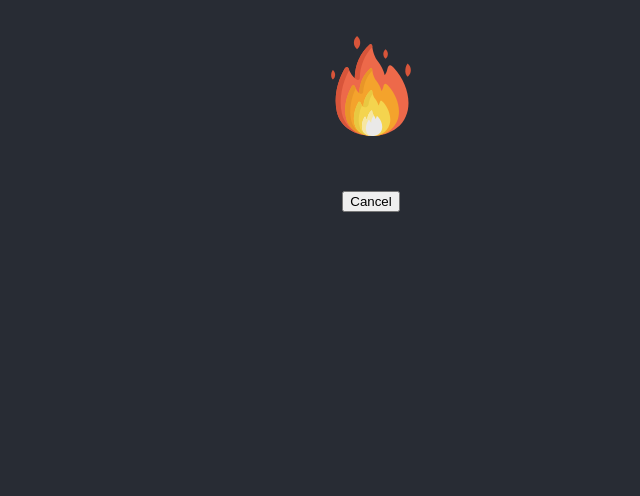
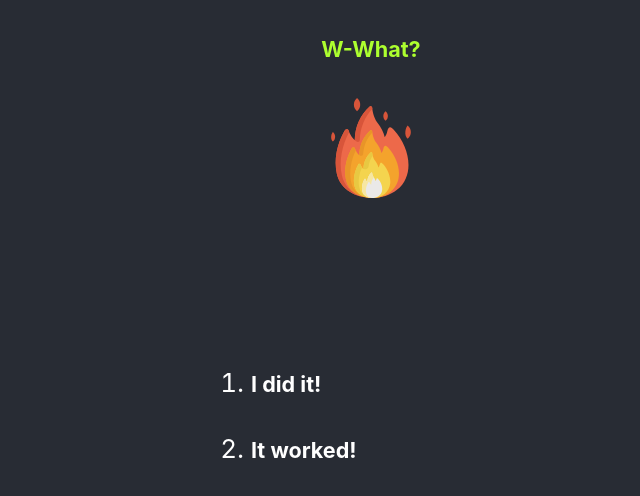
Before and after one commit to Martin-Velev/Spark, a React (Create React App) app: page / in a window 1280 px wide. Both pictures are taken after a click on the button "Create Life". Shown: the top 496 px of the page, without its empty margins (269-909 px from the left). Built offline with nearby package versions, Linux system fonts and the light colour scheme.

Commit message:
Conversation.

```diff
--- a/src/App.css
+++ b/src/App.css
@@ -20,3 +20,13 @@
 .App-link {
   color: #09d3ac;
 }
+
+.dialogue-tree-container {
+  width: 25%;
+  text-align: left;
+}
+
+.dialogue-option {
+  text-align: left;
+  color: wheat;
+}
--- a/src/App.jsx
+++ b/src/App.jsx
@@ -1,25 +1,30 @@
 import React, { Component } from "react";
-import logo from "./logo.svg";
 import "./App.css";
 import Sparky from "./components/Sparky/Sparky";
 import Progress from "./components/Progress/Progress";
 import Button from "./components/Button/Button";
+import conversation from "./conversation";
 
 class App extends Component {
   constructor(props) {
     super(props);
     this.state = {
       buttonText: "Create Life",
+
+      stage: "Beginning",
+
       percentage: 0,
+      loading: false,
+      interval: null,
+
       showProgress: false,
-      interval: null,
-      stage: "Beginning",
-      loading: false
+      showButton: true,
+
+      dialogue: null
     };
   }
 
   handleButtonClick = () => {
-
     switch (this.state.stage) {
       case "Beginning":
         if (!this.state.loading) {
@@ -41,7 +46,9 @@ class App extends Component {
       this.setState({
         stage: "Life",
         showProgress: false,
-        loading: false
+        showButton: false,
+        loading: false,
+        dialogue: conversation
       });
     };
     this.startLoop(1000, completionCallback);
@@ -66,7 +73,7 @@ class App extends Component {
         percentage: i
       });
       if (i >= 100) {
-        clearInterval(interval)
+        clearInterval(interval);
         this.setState({ interval: null });
         completionCallback();
         return;
@@ -75,11 +82,41 @@ class App extends Component {
     this.setState({ interval });
   };
 
+  selectDialogueOption = option => {
+    this.setState({
+      dialogue: option
+    });
+  };
+
   render() {
+    const { dialogue } = this.state;
+    const options = dialogue
+      ? dialogue.next.map(option => {
+          return (
+            <li
+              onClick={event => this.selectDialogueOption(option)}
+              className="sparky-list-item"
+              key={option.player}
+            >
+              <h5 className="dialogue-options">{option.player}</h5>
+            </li>
+          );
+        })
+      : null;
+
+    const dialogueTree = dialogue ? (
+      <div className="dialogue-tree-container">
+        <ol>{options}</ol>
+      </div>
+    ) : null;
+
     return (
       <div className="App">
         <header className="App-header">
-          <Sparky stage={this.state.stage} />
+          <Sparky
+            dialogue={dialogue ? dialogue.sparky : null}
+            stage={this.state.stage}
+          />
 
           <br />
           <Progress
@@ -87,9 +124,12 @@ class App extends Component {
             percentage={this.state.percentage}
           />
           <Button
+            show={this.state.showButton}
             onClick={this.handleButtonClick}
             text={this.state.buttonText}
           />
+
+          {dialogueTree}
         </header>
       </div>
     );
--- a/src/components/Button/Button.jsx
+++ b/src/components/Button/Button.jsx
@@ -1,11 +1,13 @@
 import React from "react";
 
 const Button = props => {
-  return (
+  return props.show ? (
     <div>
-      <button onClick={props.onClick} type="submit">{props.text}</button>
+      <button onClick={props.onClick} type="submit">
+        {props.text}
+      </button>
     </div>
-  );
+  ) : null;
 };
 
 export default Button;
--- a/src/components/Sparky/Sparky.css
+++ b/src/components/Sparky/Sparky.css
@@ -1,9 +1,13 @@
 .sparky-container {
-    width: 100px;
-    height: 100px;
-    margin-bottom: 50px;
+  width: 100px;
+  height: 100px;
+  margin-bottom: 200px;
 }
 
 .sparky-dialogue {
-    color: greenyellow;
+  color: greenyellow;
 }
+
+.sparky-list-item {
+  cursor: pointer;
+}
--- a/src/components/Sparky/Sparky.jsx
+++ b/src/components/Sparky/Sparky.jsx
@@ -7,7 +7,6 @@ export default class Sparky extends Component {
   constructor(props) {
     super(props);
     this.state = {
-      dialogue: null,
       face: null
     };
   }
@@ -25,11 +24,14 @@ export default class Sparky extends Component {
         face = blackHole;
         break;
     }
+
+
     return (
-      <div class="sparky-container">
-        <h5 class="sparky-dialogue">{this.state.dialogue}</h5>
+      <div className="sparky-container">
+        <h5 className="sparky-dialogue">{this.props.dialogue}</h5>
         <img src={face} className="black-hole" alt="chaos" />
-      </div>
+
+     </div>
     );
   }
 }
--- /dev/null
+++ b/src/conversation.js
@@ -0,0 +1,37 @@
+const start = {
+  player: "",
+  sparky: "W-What?",
+  next: []
+};
+
+const iDidIt = {
+  player: "I did it!",
+  sparky: "Did what?",
+  next: []
+};
+
+const itWorked = {
+  player: "It worked!",
+  sparky: "What Worked?",
+  next: []
+};
+
+start.next = [iDidIt, itWorked];
+
+const iMadeYou = {
+  player: "I made you!",
+  sparky: "What... am I?",
+  next: []
+};
+
+const youreBeutiful = {
+  player: "You're Beautiful!",
+  sparky: "What... am I?",
+  next: []
+};
+
+iDidIt.next = [iMadeYou, youreBeutiful];
+itWorked.next = [iMadeYou, youreBeutiful];
+
+const conversation = start;
+export default conversation;
```
